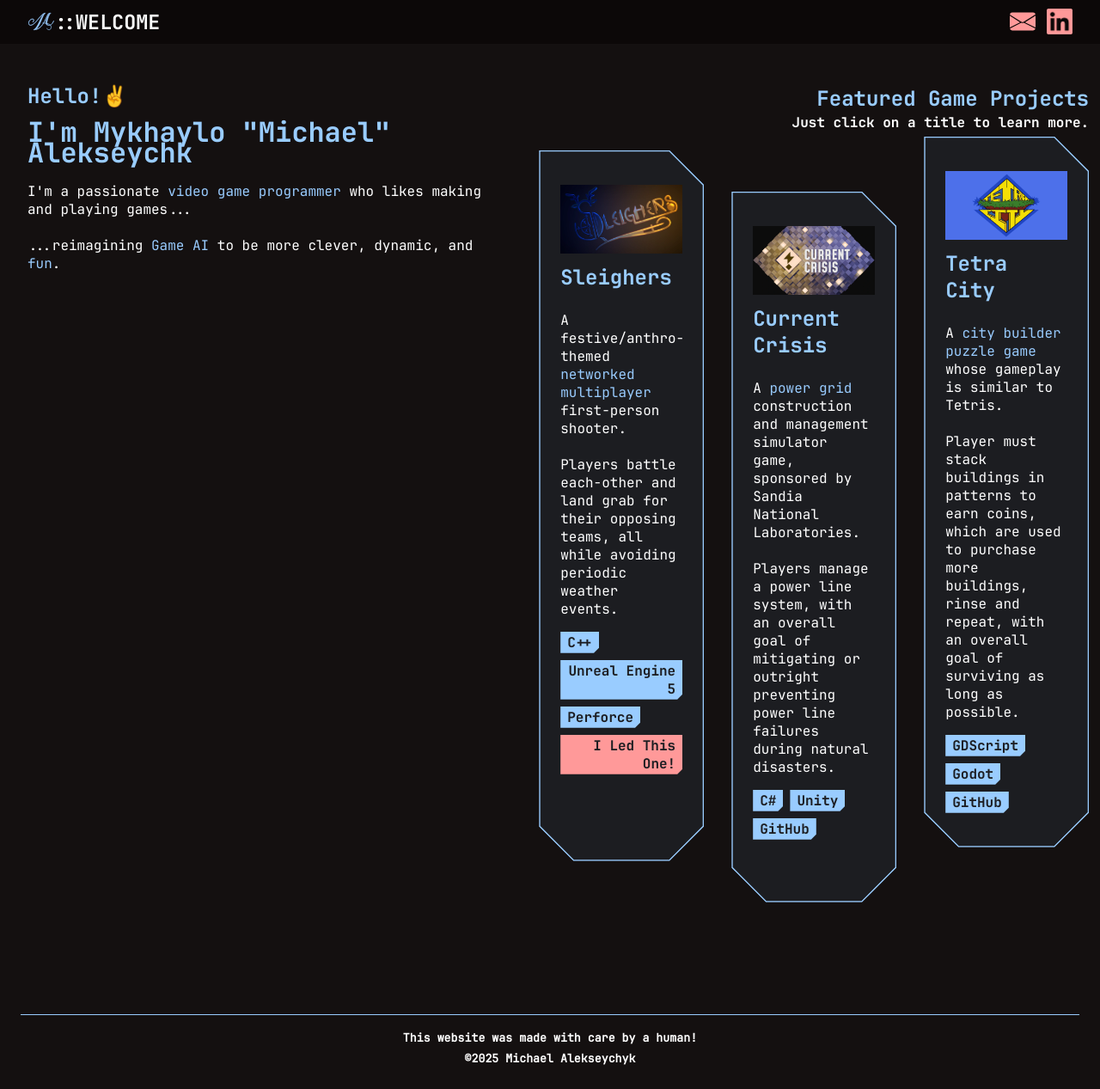
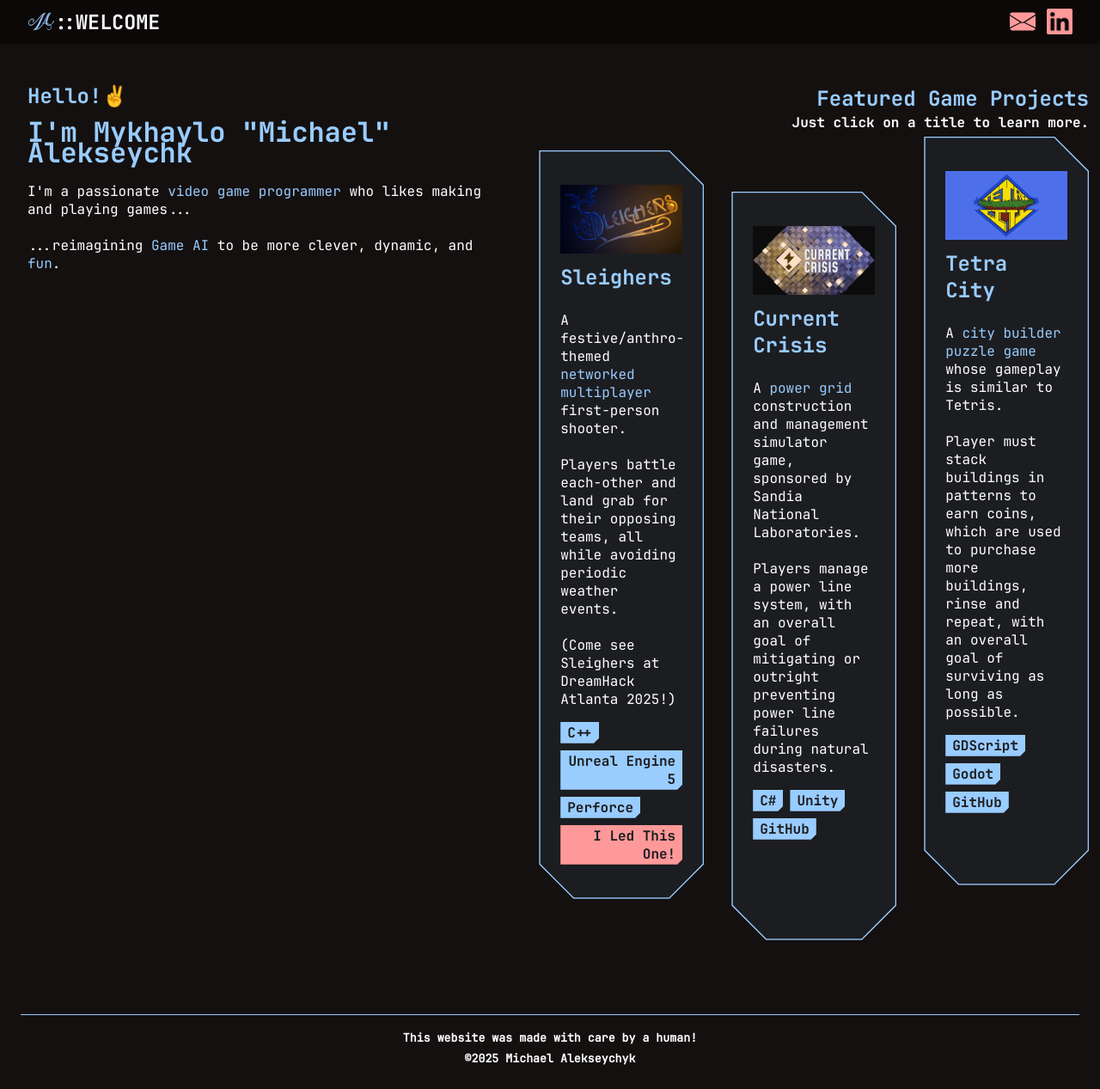
Before and after one commit to MellifiedRadishes/MellifiedRadishes.github.io, a Jekyll site: the page built from index.md, in a window 1280 px wide and 1267 px high. Shown: the whole window at 86% size. Built offline with Jekyll 4.4.1, drawn with Linux system fonts in a browser that asks for light colours; our own code applies the rules of GitHub Pages for plain Markdown files.

Commit message:
Added DreamHack notification

```diff
--- a/index.md
+++ b/index.md
@@ -71,6 +71,8 @@
                                          A festive/anthro-themed <span style="color: var(--color-primary);"> networked multiplayer </span> first-person shooter.
                                          <br><br>
                                          Players battle each-other and land grab for their opposing teams, all while avoiding periodic weather events.
+                                         <br><br>
+                                         (Come see Sleighers at DreamHack Atlanta 2025!)
                                     </div>
                                     <div class="CellSkillsBody">
                                         <h4 class="CellSkill">
```
